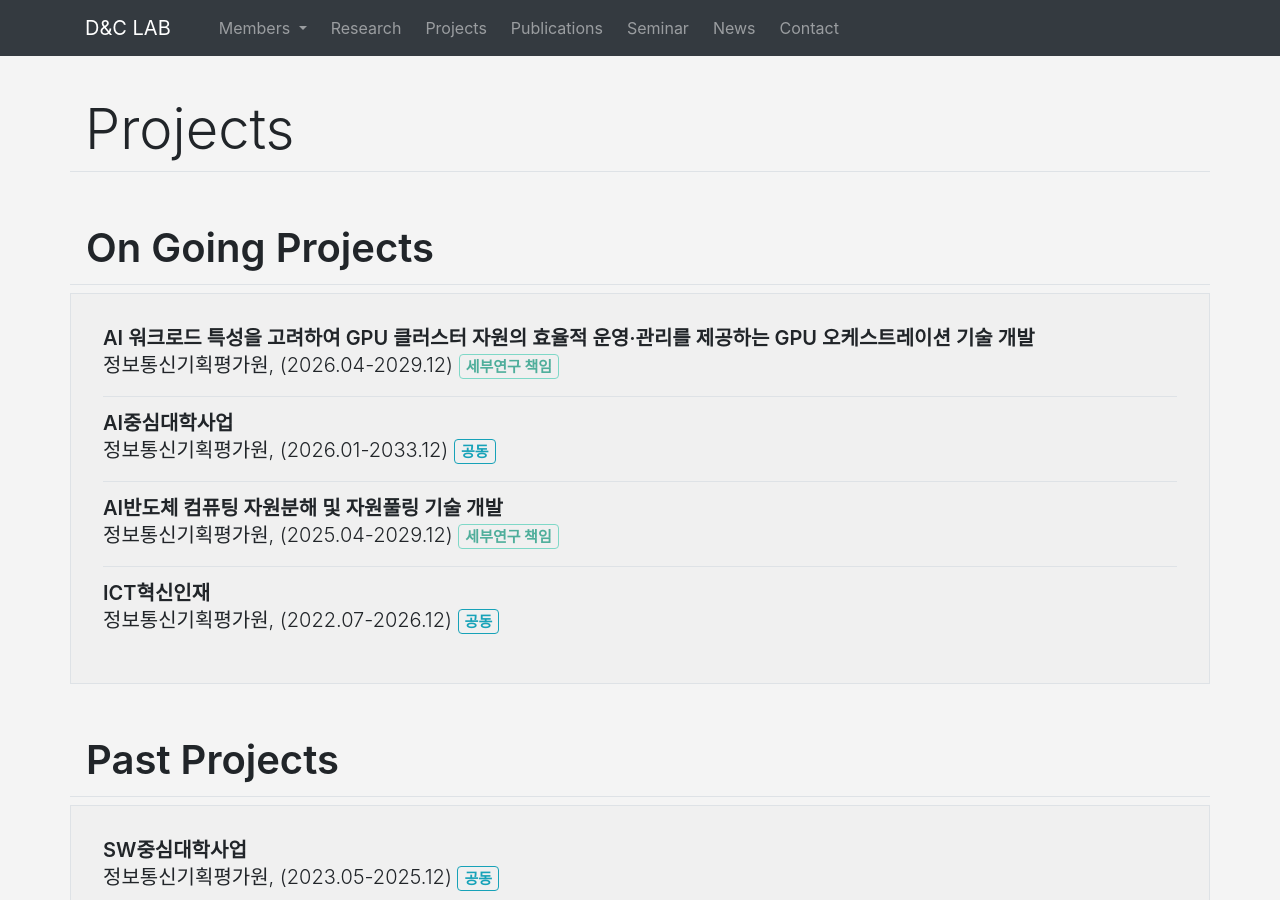
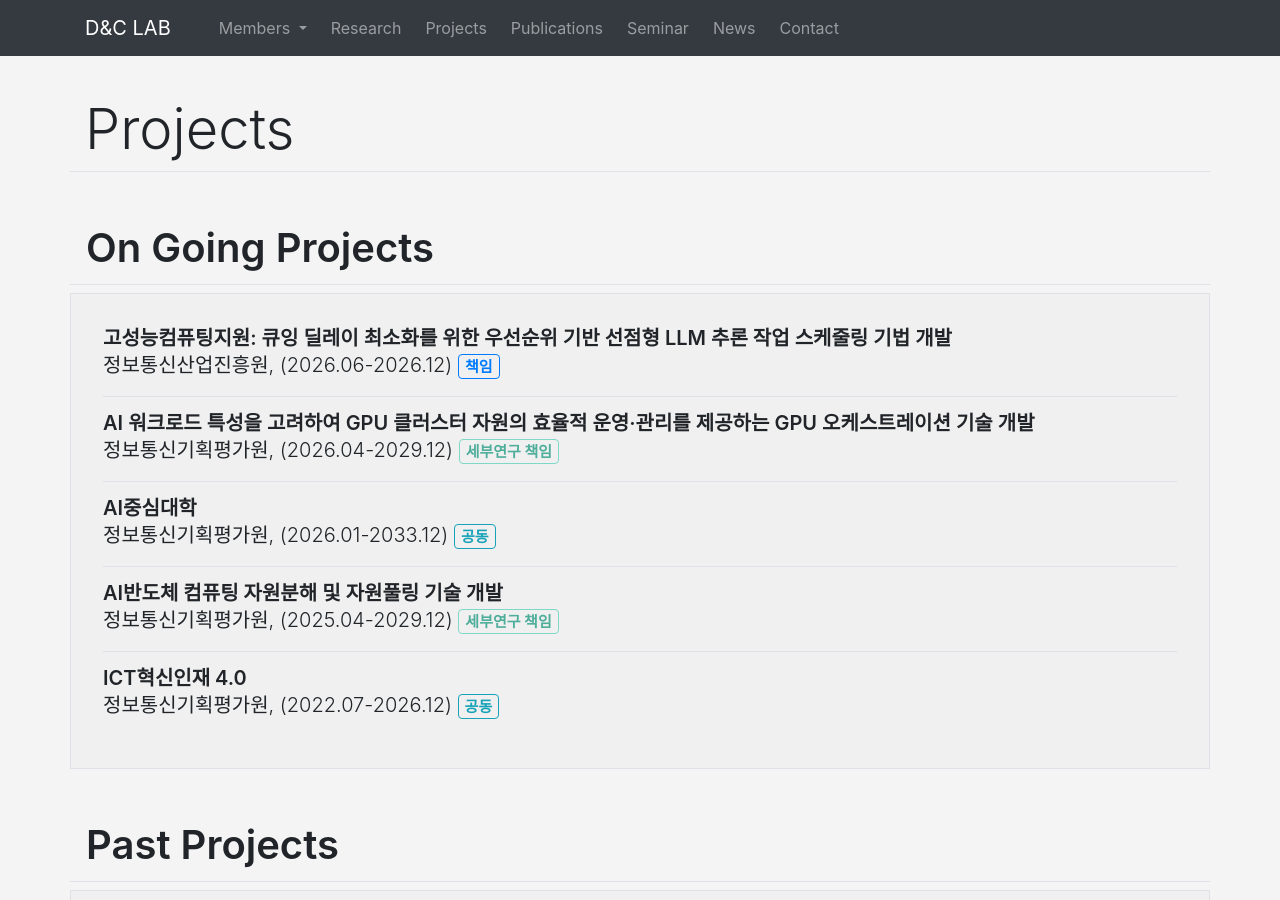
Before and after one commit to KU-Cloud/ku-cloud.github.io, a Jekyll site: the page built from projects.html, in a window 1280 px wide and 900 px high. Built offline with Jekyll 4.4.1, drawn with Linux system fonts in a browser that asks for light colours.

Commit message:
add: added new project for 2026

```diff
--- a/_data/projects.yaml
+++ b/_data/projects.yaml
@@ -412,7 +412,7 @@
   end: 2025-12-31
   role: "corep"
 
-- title: "ICT혁신인재"
+- title: "ICT혁신인재 4.0"
   sponsor:
     short: "IITP"
     full: "정보통신기획평가원"
@@ -428,7 +428,7 @@
   end: 2029-12-31
   role: "subrep"
 
-- title: "AI중심대학사업"
+- title: "AI중심대학"
   sponsor:
     short: "IITP"
     full: "정보통신기획평가원"
@@ -443,3 +443,11 @@
   start: 2026-04-01
   end: 2029-12-31
   role: "subrep"
+
+- title: "고성능컴퓨팅지원: 큐잉 딜레이 최소화를 위한 우선순위 기반 선점형 LLM 추론 작업 스케줄링 기법 개발"
+  sponsor:
+    short: "NIPA"
+    full: "정보통신산업진흥원"
+  start: 2026-06-01
+  end: 2026-12-31
+  role: "rep"
```
